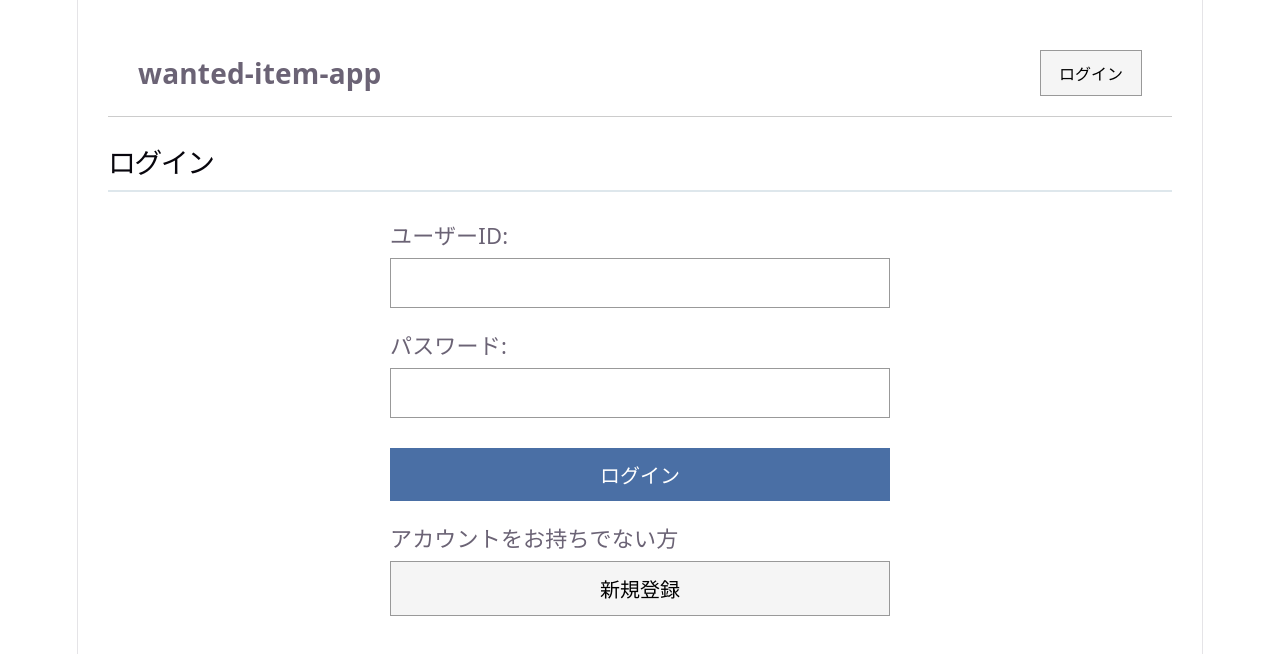
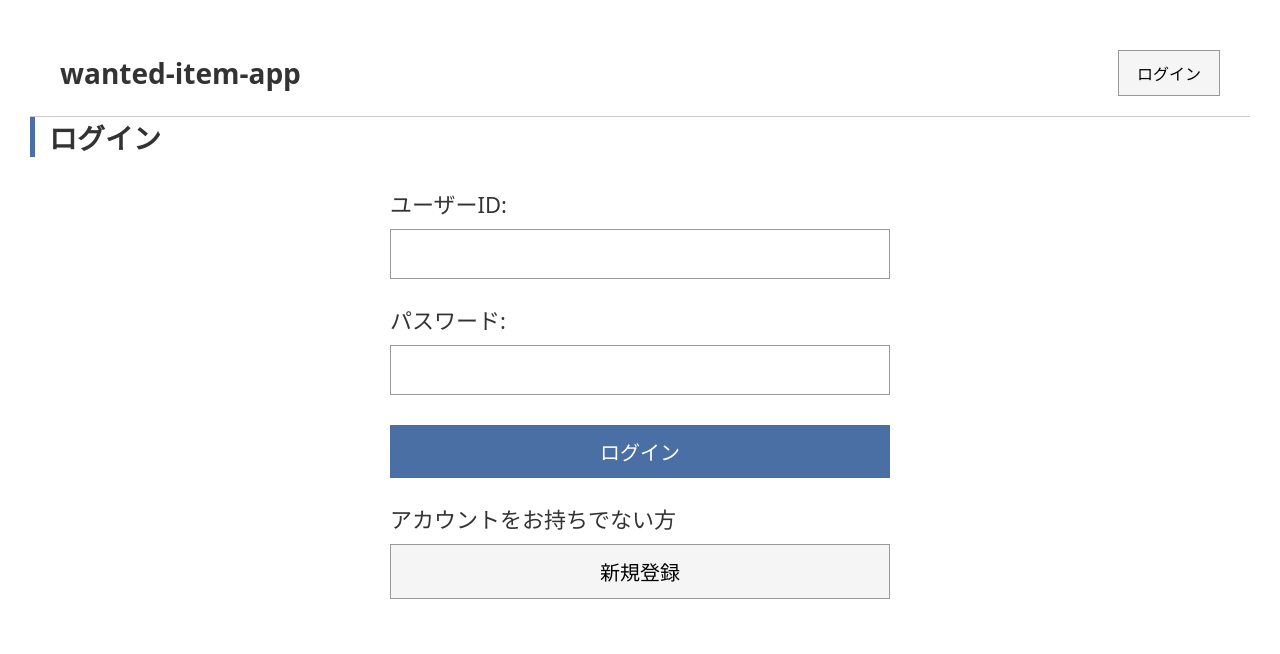
Before and after one commit to anenene3/wanted-item-app, a React app in the folder frontend/: page /login in a window 1280 px wide. Shown: the top 654 px of the page. Built offline with nearby package versions, Linux system fonts and the light colour scheme; the HTML template or start-up script is replaced by a standard one.

Commit message:
募集一覧画面の見た目の調整完了（色合いは未調整）

```diff
--- a/frontend/src/App.css
+++ b/frontend/src/App.css
@@ -1,60 +1,130 @@
-.main {
+.item-list {
+  width: min(100%, 1200px);
+  margin: 0 auto;
   padding: 30px;
+  box-sizing: border-box;
 }
 
 h1 {
-  border-bottom: 2px solid #dee7ec;
   font-size: 28px;
-  padding-bottom: 15px;
-  margin-bottom: 30px;
+  font-weight: 600;
+  margin: 0 0 30px;
+  padding-left: 14px;
+  border-left: 5px solid #4a6fa5;
   text-align: left;
 }
 
-.item-list {
-  display: flex;
-  gap: 20px;
-  flex-wrap: wrap;
+.item-list-title {
+  font-size: 28px;
+  font-weight: 600;
+  margin: 0 0 30px;
+  padding-left: 14px;
+  border-left: 5px solid #4a6fa5;
+  text-align: left;
 }
 
 .item-card {
-  width: 240px;
-  border: 1px solid #2c4a7a;
-  background-color: white;
+  width: 100%;
   cursor: pointer;
+  box-shadow: 0 2px 8px rgba(0, 0, 0, 0.08);
+}
+
+.item-list-contents {
+  display: grid;
+  grid-template-columns: repeat(auto-fill, 240px);
+  gap: 20px;
+  justify-content: center;
 }
 
 .item-card-image {
   height: 180px;
-  background-color: #c9dfb8;
-  font-size: 36px;
-  padding: 16px;
-  box-sizing: border-box;
+  background-color: #eef2e8;
+  position: relative;
+  overflow: hidden;
+
+  display: flex;
+  align-items: center;
+  justify-content: center;
+}
+
+.item-card-no-image {
+  color: #6b7280;
+  font-size: 24px;
+  transform: translateY(-16px);
 }
 
 .item-card-image-tag {
   width: 100%;
   height: 100%;
   object-fit: cover;
+  object-position: center center;
+  transition: transform 0.25s;
+}
+
+.item-card:hover .item-card-image-tag {
+  transform: scale(1.04);
 }
 
 .item-card-price {
-  background-color: rgba(80, 80, 80, 0.7);
+  position: absolute;
+  left: 0;
+  right: 0;
+  bottom: 0;
+
+  background-color: rgba(0, 0, 0, 0.55);
   color: white;
+  font-size: 20px;
+  text-align: center;
   padding: 8px 12px;
-  font-size: 24px;
+  box-sizing: border-box;
 }
 
 .item-card-name {
+  height: 92px;
   padding: 12px;
+  box-sizing: border-box;
+  overflow: hidden;
+  text-align: center;
+  background-color: #fff;
+}
+
+.item-card-name-text {
+  display: -webkit-box;
+  line-clamp: 2;
+  -webkit-line-clamp: 2;
+  -webkit-box-orient: vertical;
+  overflow: hidden;
   font-size: 24px;
+  line-height: 1.4;
 }
 
 .item-list-post-button {
   position: fixed;
   right: 30px;
   bottom: 30px;
-  padding: 12px 20px;
-  font-size: 20px;
+
+  width: 64px;
+  height: 64px;
+  border-radius: 50%;
+
+  border: none;
+  background-color: #d9534f;
+  color: white;
+
+  font-size: 40px;
+  line-height: 1;
+  cursor: pointer;
+
+  display: flex;
+  align-items: center;
+  justify-content: center;
+
+  box-shadow: 0 4px 12px rgba(0, 0, 0, 0.22);
+  transition: background-color 0.2s;
+}
+
+.item-list-post-button:hover {
+  background-color: #c74743;
 }
 
 
--- a/frontend/src/components/ItemCard.jsx
+++ b/frontend/src/components/ItemCard.jsx
@@ -1,17 +1,19 @@
 function ItemCard(props) {
   return (
     <div className="item-card" onClick={props.onClick}>
-
   <div className="item-card-image">
     {props.imagePath ? (
       <img src={props.imagePath} alt="商品画像" className="item-card-image-tag" />
     ) : (
-          "画像無し"
+      <span className="item-card-no-image">No Image</span>
     )}
+
+    <div className="item-card-price">{props.price}円</div>
   </div>
 
-      <div className="item-card-price">{props.price}円</div>
-      <div className="item-card-name">{props.name}</div>
+  <div className="item-card-name">
+    <span className="item-card-name-text">{props.name}</span>
+  </div>
 </div>
   );
 }
--- a/frontend/src/index.css
+++ b/frontend/src/index.css
@@ -1,111 +1,14 @@
 :root {
-  --text: #6b6375;
-  --text-h: #08060d;
-  --bg: #fff;
-  --border: #e5e4e7;
-  --code-bg: #f4f3ec;
-  --accent: #aa3bff;
-  --accent-bg: rgba(170, 59, 255, 0.1);
-  --accent-border: rgba(170, 59, 255, 0.5);
-  --social-bg: rgba(244, 243, 236, 0.5);
-  --shadow:
-    rgba(0, 0, 0, 0.1) 0 10px 15px -3px, rgba(0, 0, 0, 0.05) 0 4px 6px -2px;
-
-  --sans: system-ui, 'Segoe UI', Roboto, sans-serif;
-  --heading: system-ui, 'Segoe UI', Roboto, sans-serif;
-  --mono: ui-monospace, Consolas, monospace;
-
-  font: 18px/145% var(--sans);
-  letter-spacing: 0.18px;
-  color-scheme: light dark;
-  color: var(--text);
-  background: var(--bg);
-  font-synthesis: none;
-  text-rendering: optimizeLegibility;
-  -webkit-font-smoothing: antialiased;
-  -moz-osx-font-smoothing: grayscale;
-
-  @media (max-width: 1024px) {
-    font-size: 16px;
-  }
-}
-
-@media (prefers-color-scheme: dark) {
-  :root {
-    --text: #9ca3af;
-    --text-h: #f3f4f6;
-    --bg: #16171d;
-    --border: #2e303a;
-    --code-bg: #1f2028;
-    --accent: #c084fc;
-    --accent-bg: rgba(192, 132, 252, 0.15);
-    --accent-border: rgba(192, 132, 252, 0.5);
-    --social-bg: rgba(47, 48, 58, 0.5);
-    --shadow:
-      rgba(0, 0, 0, 0.4) 0 10px 15px -3px, rgba(0, 0, 0, 0.25) 0 4px 6px -2px;
-  }
-
-  #social .button-icon {
-    filter: invert(1) brightness(2);
-  }
+  font-family: system-ui, 'Segoe UI', Roboto, sans-serif;
+  color: #333;
+  background-color: #fff;
 }
 
 body {
   margin: 0;
+  background-color: #fff;
 }
 
 #root {
-  width: 1126px;
-  max-width: 100%;
-  margin: 0 auto;
-  text-align: center;
-  border-inline: 1px solid var(--border);
-  min-height: 100svh;
-  display: flex;
-  flex-direction: column;
-  box-sizing: border-box;
+  min-height: 100vh;
 }
-
-h1,
-h2 {
-  font-family: var(--heading);
-  font-weight: 500;
-  color: var(--text-h);
-}
-
-h1 {
-  font-size: 56px;
-  letter-spacing: -1.68px;
-  margin: 32px 0;
-  @media (max-width: 1024px) {
-    font-size: 36px;
-    margin: 20px 0;
-  }
-}
-h2 {
-  font-size: 24px;
-  line-height: 118%;
-  letter-spacing: -0.24px;
-  margin: 0 0 8px;
-  @media (max-width: 1024px) {
-    font-size: 20px;
-  }
-}
-p {
-  margin: 0;
-}
-
-code,
-.counter {
-  font-family: var(--mono);
-  display: inline-flex;
-  border-radius: 4px;
-  color: var(--text-h);
-}
-
-code {
-  font-size: 15px;
-  line-height: 135%;
-  padding: 4px 8px;
-  background: var(--code-bg);
-}
--- a/frontend/src/pages/ItemList.jsx
+++ b/frontend/src/pages/ItemList.jsx
@@ -16,11 +16,14 @@ function ItemList() {
   }, []);
 
   return (
-    <div className="main">
+    <>
       <Header />
-      <h1>募集一覧</h1>
 
       <div className="item-list">
+
+        <h1 className="item-list-title">募集一覧</h1>
+
+        <div className="item-list-contents">
           {items.map((item) => (
             <ItemCard
               key={item.itemId}
@@ -32,13 +35,16 @@ function ItemList() {
           ))}
         </div>
 
-      <input
+        <button
           className="item-list-post-button"
           type="button"
-        value="募集投稿"
           onClick={() => navigate("/item-post")}
-      />
+          aria-label="募集を投稿する"
+        >
+          +
+        </button>
       </div>
+    </>
   );
 }
 
```
Lines whose indentation alone changed are shown as unchanged.
